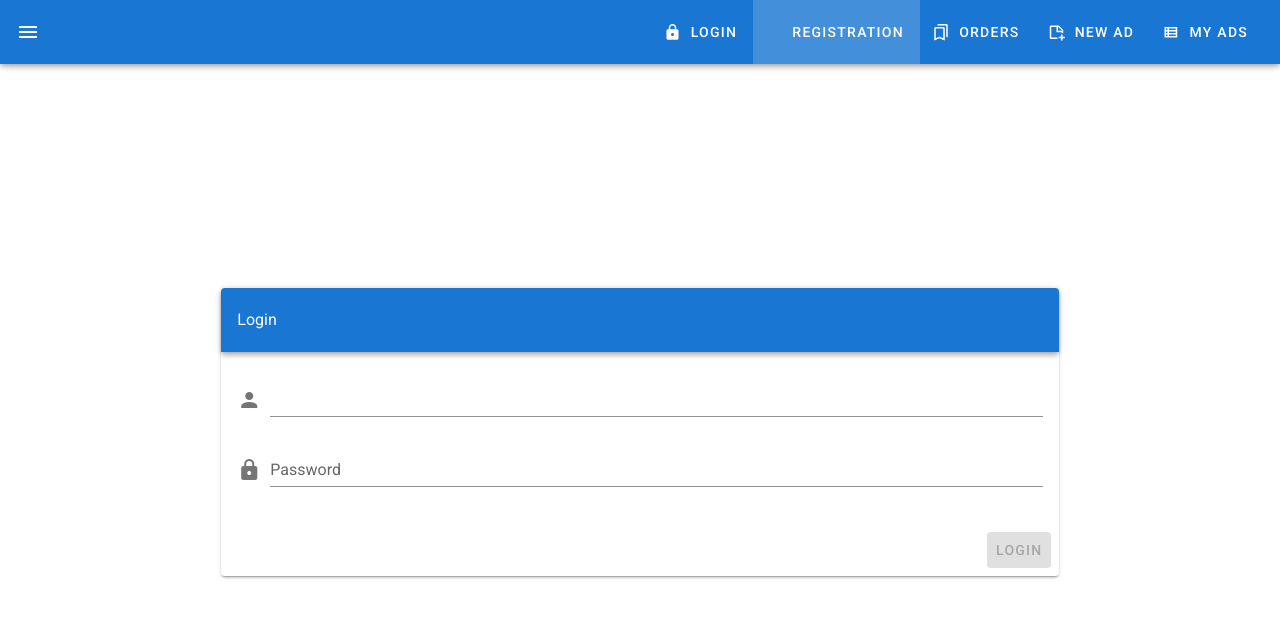
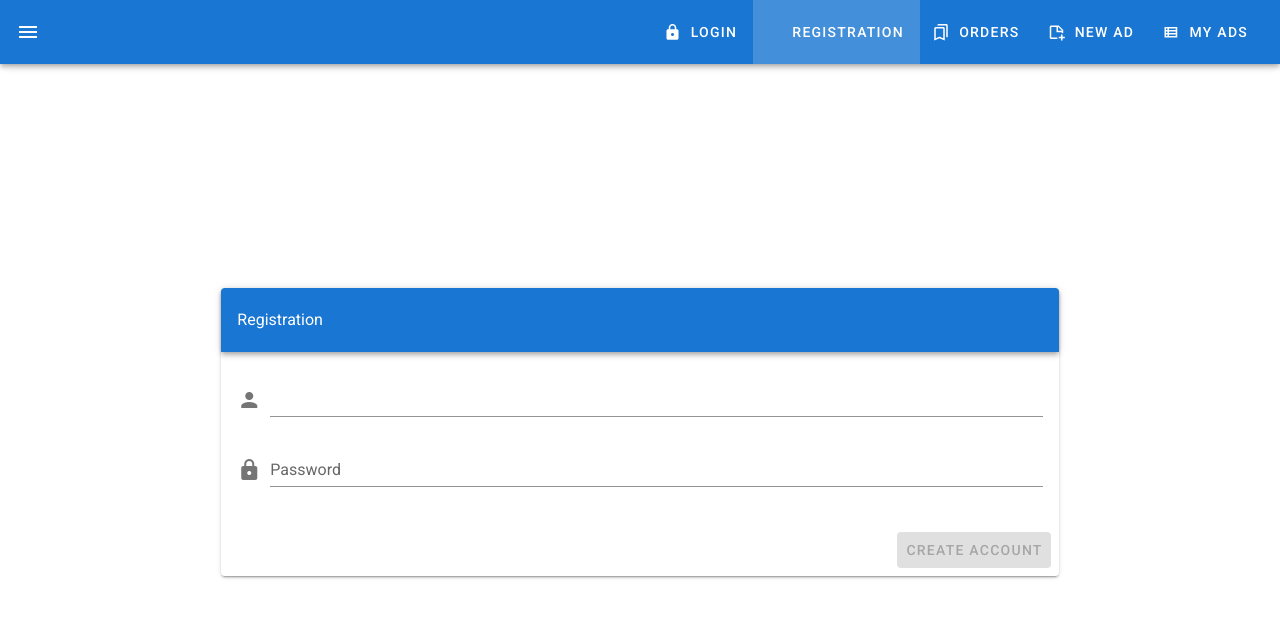
Before and after one commit to Adzhimambetov/Project, a Vue app: page /registration in a window 1280 px wide. Shown: the top 618 px of the page. Built offline with nearby package versions, Linux system fonts and the light colour scheme.

Commit message:
Верстка регистрации

```diff
--- a/src/components/Auth/Registration.vue
+++ b/src/components/Auth/Registration.vue
@@ -4,7 +4,7 @@
 			<v-flex xs12 sm8 md8>
 			<v-card class="elevetion-12">
 				<v-toolbar dark color="primary">
-                  Login
+                  Registration
                 </v-toolbar>
 				<v-card-text>
 					<v-form v-model="valid" ref="form"
@@ -30,7 +30,7 @@
 					<v-spacer></v-spacer>
 					<v-btn color="primary"
 					@click="onSubmit"
-					:disabled="!valid">Login</v-btn>
+					:disabled="!valid">Create Account</v-btn>
 				</v-card-actions>
 			</v-card>
 			</v-flex>
```
